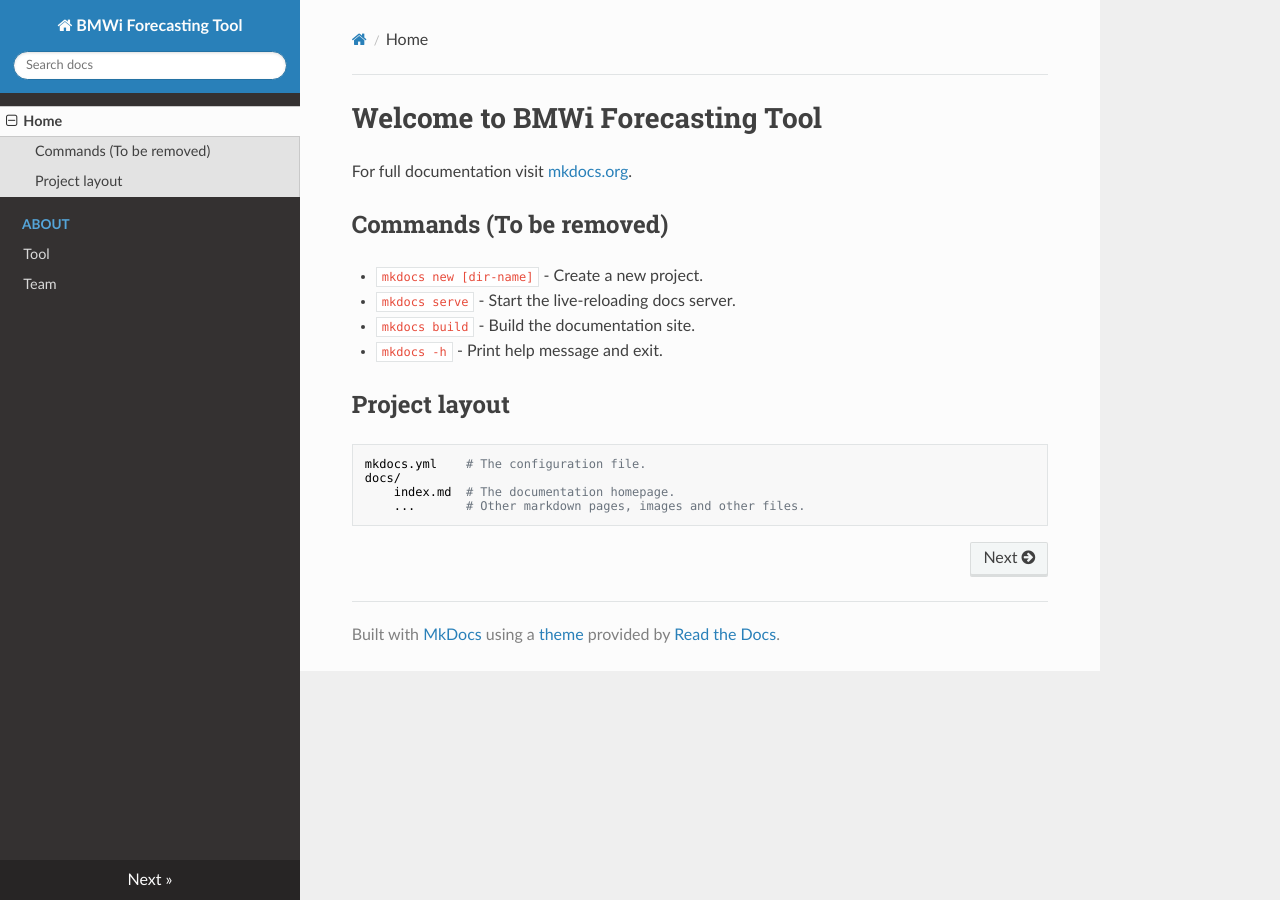
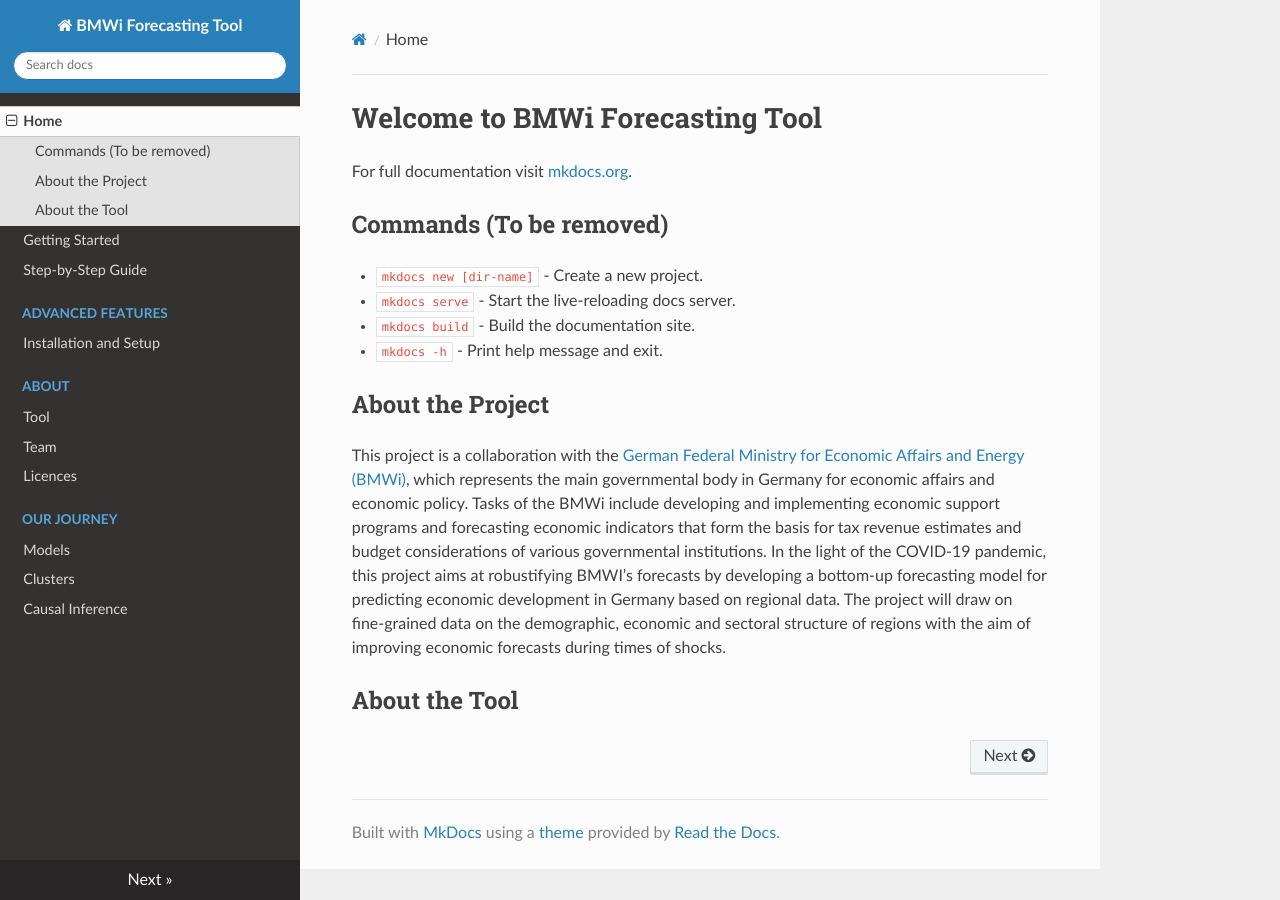
Before and after one commit to CinnyLin/bmwi, an MkDocs documentation site: the page built from docs/index.md, in a window 1280 px wide. Built offline with MkDocs 1.6.1, drawn with Linux system fonts in a browser that asks for light colours; nearby versions of some CDN libraries.

Commit message:
Updated the documentation structure
Updated the documentation structure in the yml as well to reflect the one that was discussed

```diff
--- a/docs/index.md
+++ b/docs/index.md
@@ -9,11 +9,8 @@
 * `mkdocs build` - Build the documentation site.
 * `mkdocs -h` - Print help message and exit.
 
-<!-- ## About the Project  -->
+## About the Project
 
-## Project layout
+This project is a collaboration with the [German Federal Ministry for Economic Affairs and Energy (BMWi)](https://www.bmwi.de/Navigation/EN/Home/home.html), which represents the main governmental body in Germany for economic affairs and economic policy. Tasks of the BMWi include developing and implementing economic support programs and forecasting economic indicators that form the basis for tax revenue estimates and budget considerations of various governmental institutions. In the light of the COVID-19 pandemic, this project aims at robustifying BMWI’s forecasts by developing a bottom-up forecasting model for predicting economic development in Germany based on regional data. The project will draw on fine-grained data on the demographic, economic and sectoral structure of regions with the aim of improving economic forecasts during times of shocks.
 
-    mkdocs.yml    # The configuration file.
-    docs/
-        index.md  # The documentation homepage.
-        ...       # Other markdown pages, images and other files.
+## About the Tool
--- a/mkdocs.yml
+++ b/mkdocs.yml
@@ -3,9 +3,17 @@
 
 nav:
     - Home: index.md
-    # How to add subpages
+    - Getting Started: start.md
+    - Step-by-Step Guide: steps.md
+    - Advanced Features:
+        - Installation and Setup: installation.md
     - About:
-        - Tool: about.md
-        - Team: team.md
+        - Tool: about/tool.md
+        - Team: about/team.md
+        - Licences: about/licenses.md
+    - Our Journey:
+        - Models: journey/models.md
+        - Clusters: journey/clusters.md
+        - Causal Inference: journey/causal_inf.md
 
 theme: readthedocs
```
Also changed, not shown: docs/about/team.md (added, +13 -0 lines), docs/installation.md (added, +65 -0 lines), docs/start.md (added, +1 -0 lines), docs/steps.md (added, +1 -0 lines), docs/team.md (deleted, +0 -10 lines), docs/about/licenses.md (added), docs/about/tool.md (added), docs/journey/causal_inf.md (added), docs/journey/clusters.md (added), docs/journey/models.md (added).
